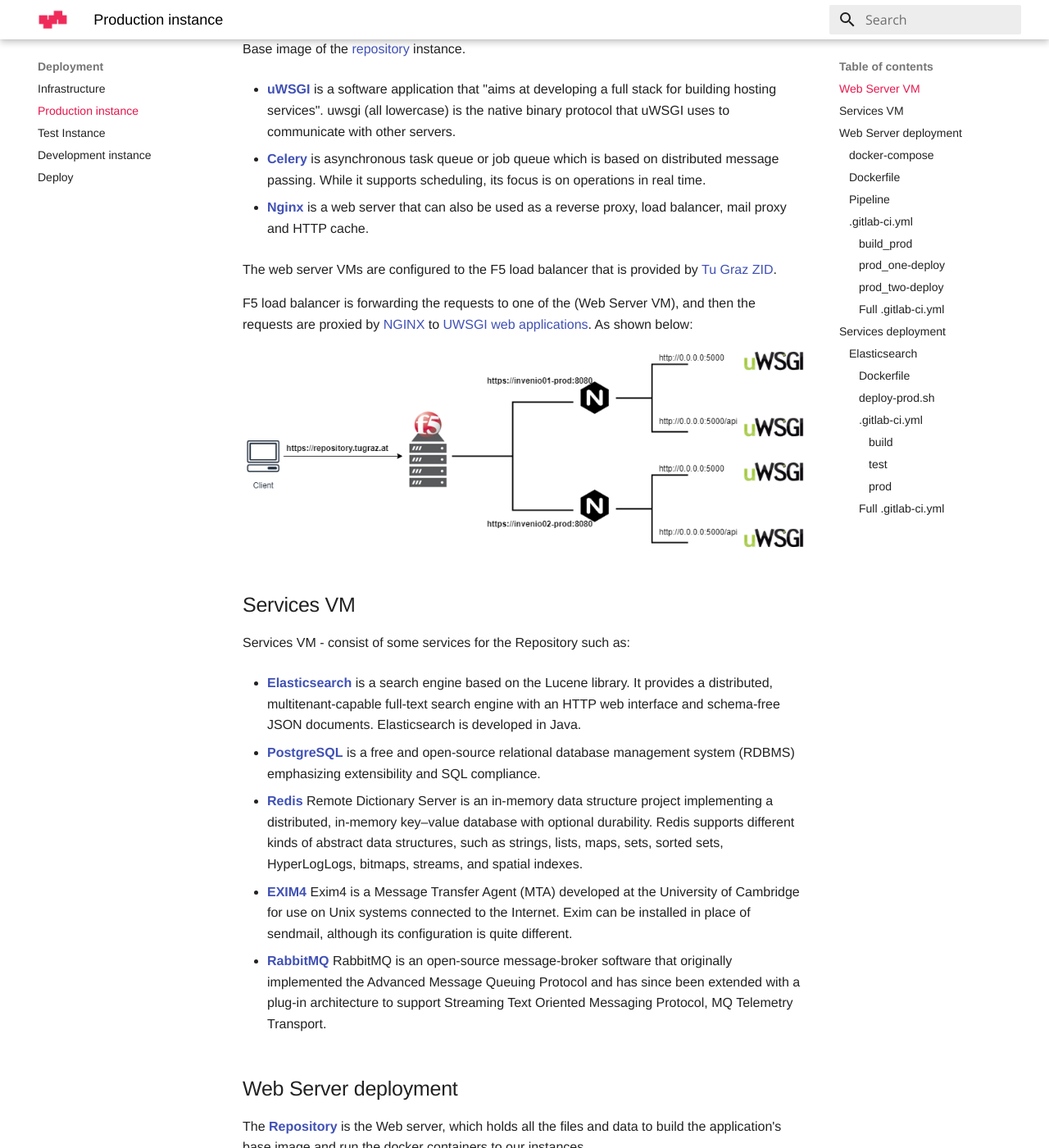
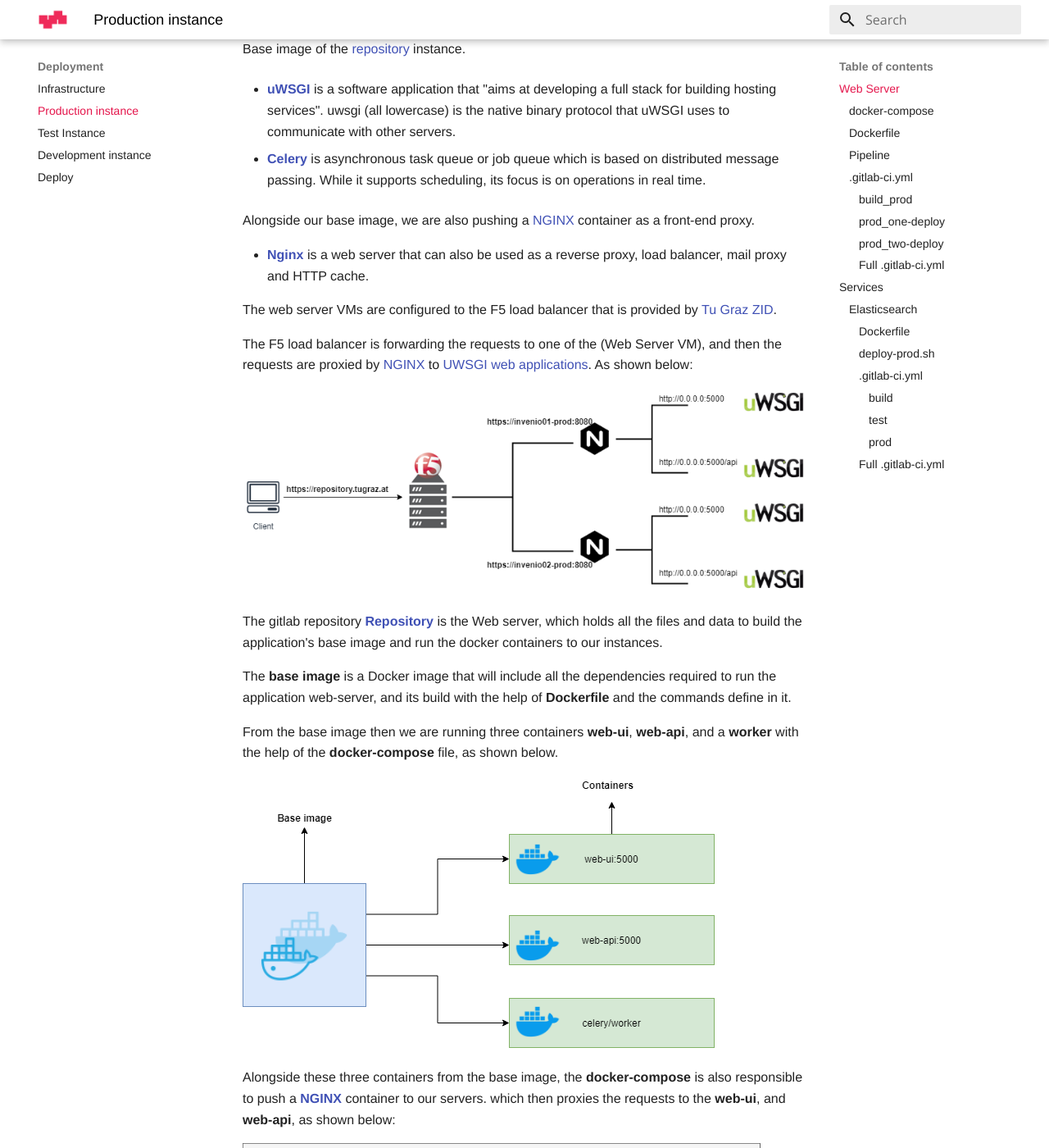
Before and after one commit to tu-graz-library/docs-repository, an MkDocs documentation site: the page built from docs/deployment/production.md, in a window 1280 px wide and 1400 px high, scrolled down 516 px. Shown: the whole window at 82% size. Built offline with MkDocs 1.6.1 and Material for MkDocs 9.7.7, drawn with Linux system fonts in a browser that asks for light colours; some of the changed text lies outside the part shown.

Commit message:
docs: update production instance

````diff
--- a/docs/deployment/production.md
+++ b/docs/deployment/production.md
@@ -11,7 +11,7 @@
 
 These virtual machines are split into two categories, **Web Servers** and **Services**. In this guideline we will take a look on both:
 
-## Web Server VM
+## Web Server
 
 Base image of the [repository](https://gitlab.tugraz.at/invenio/repository) instance.
 
@@ -22,32 +22,18 @@
 * **[Celery](https://docs.celeryproject.org/en/stable/userguide/application.html)**
 is asynchronous task queue or job queue which is based on distributed message passing. While it supports scheduling, its focus is on operations in real time.
 
+Alongside our base image, we are also pushing a [NGINX](https://gitlab.tugraz.at/invenio/nginx) container as a front-end proxy.
+
 * **[Nginx](https://nginx.org/en/docs/)**
 is a web server that can also be used as a reverse proxy, load balancer, mail proxy and HTTP cache.
 
 The web server VMs are configured to the F5 load balancer that is provided by [Tu Graz ZID](https://www.tugraz.at/tu-graz/organisationsstruktur/serviceeinrichtungen-und-stabsstellen/zentraler-informatikdienst/).
 
-F5 load balancer is forwarding the requests to one of the (Web Server VM), and then the requests are proxied by [NGINX](https://gitlab.tugraz.at/invenio/nginx) to [UWSGI web applications](https://uwsgi-docs.readthedocs.io/en/latest/WSGIquickstart.html). As shown below:
+The F5 load balancer is forwarding the requests to one of the (Web Server VM), and then the requests are proxied by [NGINX](https://gitlab.tugraz.at/invenio/nginx) to [UWSGI web applications](https://uwsgi-docs.readthedocs.io/en/latest/WSGIquickstart.html). As shown below:
 
 ![](images/invenio-prod.png?raw=true)
 
-## Services VM
-Services VM - consist of some services for the Repository such as:
-
-* **[Elasticsearch](https://gitlab.tugraz.at/invenio/elasticsearch)** is a search engine based on the Lucene library.
-It provides a distributed, multitenant-capable full-text search engine with an HTTP web interface and schema-free JSON documents. Elasticsearch is developed in Java.
-
-* **[PostgreSQL](https://www.postgresql.org/)** is a free and open-source relational database management system (RDBMS) emphasizing extensibility and SQL compliance.
-
-* **[Redis](https://gitlab.tugraz.at/invenio/cache)** Remote Dictionary Server is an in-memory data structure project implementing a distributed, in-memory key–value database with optional durability. Redis supports different kinds of abstract data structures, such as strings, lists, maps, sets, sorted sets, HyperLogLogs, bitmaps, streams, and spatial indexes.
-
-* **[EXIM4](https://gitlab.tugraz.at/invenio/exim4)** Exim4 is a Message Transfer Agent (MTA) developed at the University of Cambridge for use on Unix systems connected to the Internet. Exim can be installed in place of sendmail, although its configuration is quite different.
-
-* **[RabbitMQ](https://gitlab.tugraz.at/invenio/rabbitmq)** RabbitMQ is an open-source message-broker software that originally implemented the Advanced Message Queuing Protocol and has since been extended with a plug-in architecture to support Streaming Text Oriented Messaging Protocol, MQ Telemetry Transport.
-
-## Web Server deployment
-
-The **[Repository](https://gitlab.tugraz.at/invenio/repository)** is the Web server, which holds all the files and data to build the application's base image and run the docker containers to our instances.
+The gitlab repository **[Repository](https://gitlab.tugraz.at/invenio/repository)** is the Web server, which holds all the files and data to build the application's base image and run the docker containers to our instances.
 
 The **base image** is a Docker image that will include all the dependencies required to run the application web-server, and its build with the help of **Dockerfile** and the commands define in it.
 
@@ -57,7 +43,7 @@
 ![](images/baseimage.png?raw=true)
 
 
-Alongside these three containers from the base image, the **docker-compose** is also responsible to push **[NGINX](https://gitlab.tugraz.at/invenio/nginx)** container to our servers.
+Alongside these three containers from the base image, the **docker-compose** is also responsible to push a **[NGINX](https://gitlab.tugraz.at/invenio/nginx)** container to our servers.
 which then proxies the requests to the **web-ui**, and **web-api**, as shown below:
 
 ![](images/webserver.png?raw=true)
@@ -480,16 +466,22 @@
    - prod02
 ```
 
+## Services
+TU Graz Repository consist of these services:
 
-## Services deployment
-Services such as
-[Elasticsearch](https://gitlab.tugraz.at/invenio/elasticsearch),
-[PostgreSQL](https://www.postgresql.org/),
-[Redis](https://gitlab.tugraz.at/invenio/cache),
-[EXIM4](https://gitlab.tugraz.at/invenio/exim4),
-and
-[RabbitMQ](https://gitlab.tugraz.at/invenio/rabbitmq)
-have a seperate repository in the Gitlab Group **[invenio](https://gitlab.tugraz.at/invenio)**.
+* **[Elasticsearch](https://gitlab.tugraz.at/invenio/elasticsearch)** is a search engine based on the Lucene library.
+It provides a distributed, multitenant-capable full-text search engine with an HTTP web interface and schema-free JSON documents. Elasticsearch is developed in Java.
+
+* **[PostgreSQL](https://www.postgresql.org/)** is a free and open-source relational database management system (RDBMS) emphasizing extensibility and SQL compliance.
+
+* **[Redis](https://gitlab.tugraz.at/invenio/cache)** Remote Dictionary Server is an in-memory data structure project implementing a distributed, in-memory key–value database with optional durability. Redis supports different kinds of abstract data structures, such as strings, lists, maps, sets, sorted sets, HyperLogLogs, bitmaps, streams, and spatial indexes.
+
+* **[EXIM4](https://gitlab.tugraz.at/invenio/exim4)** Exim4 is a Message Transfer Agent (MTA) developed at the University of Cambridge for use on Unix systems connected to the Internet. Exim can be installed in place of sendmail, although its configuration is quite different.
+
+* **[RabbitMQ](https://gitlab.tugraz.at/invenio/rabbitmq)** RabbitMQ is an open-source message-broker software that originally implemented the Advanced Message Queuing Protocol and has since been extended with a plug-in architecture to support Streaming Text Oriented Messaging Protocol, MQ Telemetry Transport.
+
+
+These services have a seperate repository in the Gitlab Group **[invenio](https://gitlab.tugraz.at/invenio)**.
 
 Except [PostgreSQL](https://www.postgresql.org/) other Services deployment are the same.
 
````
